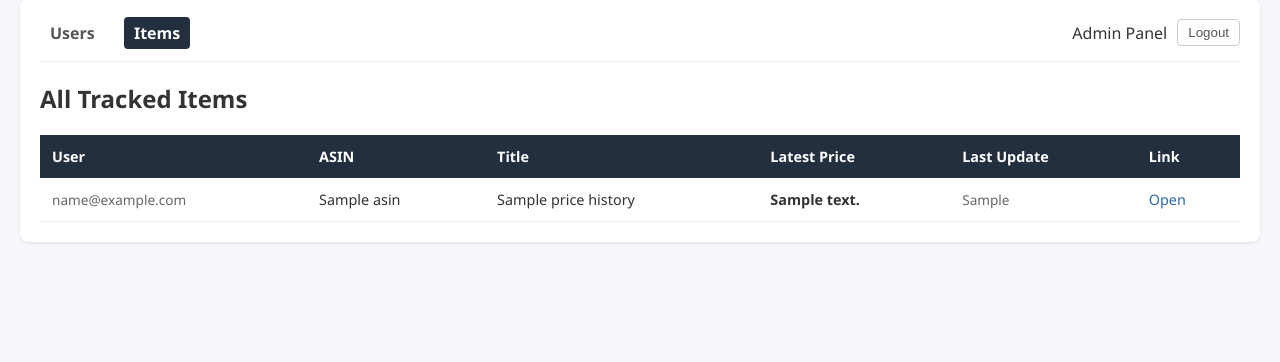
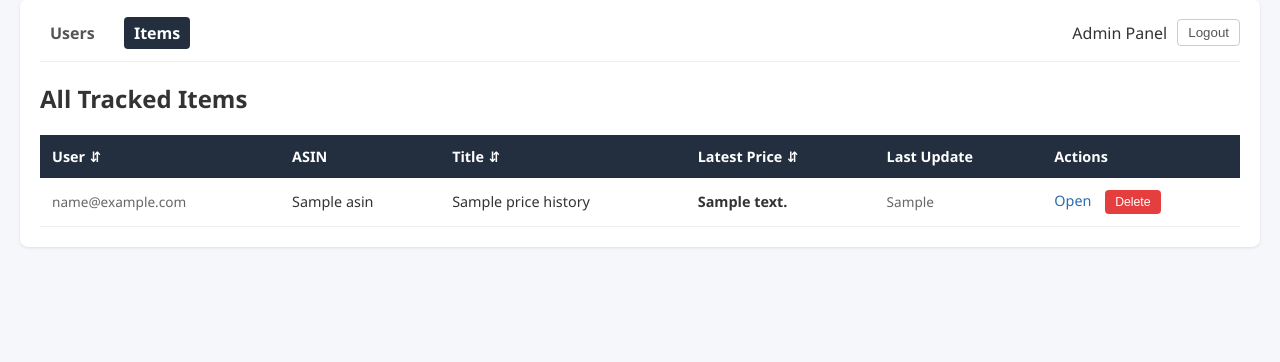
Before and after one commit to ashaari777/amazonsa-track, a Flask app: page /admin/items in a window 1280 px wide. Shown: the part 21-383 px from the top of the page. Run offline with Flask 3, Linux system fonts and the light colour scheme; the visitor is signed in with stand-in values (Sample User, id 1); a database or web service that is not in the repository returns one stand-in record (values such as "Sample title"); some libraries are stand-ins or nearby versions.

Commit message:
Enhance admin items page with sorting and delete options
Added sorting links and delete button for items.

```diff
--- a/templates/admin_items.html
+++ b/templates/admin_items.html
@@ -6,20 +6,20 @@
   <style>
     body { font-family: 'Segoe UI', Tahoma, Geneva, Verdana, sans-serif; margin: 0; background: #f5f7fa; padding: 20px; color: #333; }
     .panel { background: #fff; border-radius: 8px; box-shadow: 0 1px 3px rgba(0,0,0,0.1); padding: 20px; }
-
-    /* Top Navigation Bar */
     .header { display: flex; justify-content: space-between; align-items: center; margin-bottom: 20px; border-bottom: 1px solid #eee; padding-bottom: 15px; }
     .nav-links a { text-decoration: none; color: #555; margin-right: 15px; font-weight: 600; padding: 5px 10px; border-radius: 4px; }
     .nav-links a.active { background: #232f3e; color: #fff; }
     .nav-links a:hover { background: #e2e8f0; color: #111; }
-
     .btn-logout { background: transparent; border: 1px solid #ccc; color: #555; padding: 5px 10px; border-radius: 4px; cursor:pointer; }
 
     table { width: 100%; border-collapse: collapse; }
     th { text-align: left; background: #232f3e; color: #fff; padding: 12px; font-size: 0.9em; }
+    th a { color: #fff; text-decoration: none; display: flex; align-items: center; gap: 5px; }
+    th a:hover { text-decoration: underline; }
     td { padding: 12px; border-bottom: 1px solid #eee; font-size: 0.9em; }
     a { color: #2b6cb0; text-decoration: none; }
     .muted { color: #666; font-size: 0.85em; }
+    .btn-delete { background: #e53e3e; color: #fff; border:none; padding:5px 10px; border-radius:4px; cursor:pointer; font-size:0.85em; margin-left:10px; }
   </style>
 </head>
 <body>
@@ -40,7 +40,14 @@
     <h2>All Tracked Items</h2>
     <table>
       <thead>
-        <tr><th>User</th><th>ASIN</th><th>Title</th><th>Latest Price</th><th>Last Update</th><th>Link</th></tr>
+        <tr>
+            <th><a href="{{ url_for('admin_items', sort='az_user') }}">User <span>&#8693;</span></a></th>
+            <th>ASIN</th>
+            <th><a href="{{ url_for('admin_items', sort='az_title') }}">Title <span>&#8693;</span></a></th>
+            <th><a href="{{ url_for('admin_items', sort='price') }}">Latest Price <span>&#8693;</span></a></th>
+            <th>Last Update</th>
+            <th>Actions</th>
+        </tr>
       </thead>
       <tbody>
         {% for it in items %}
@@ -52,7 +59,12 @@
             </td>
             <td><strong>{{ it["latest_price_text"] if it["latest_price_text"] else "-" }}</strong></td>
             <td class="muted">{{ it["latest_ts"] if it["latest_ts"] else "-" }}</td>
-            <td><a href="{{ it['url'] }}" target="_blank" rel="noopener">Open</a></td>
+            <td>
+                <a href="{{ it['url'] }}" target="_blank" rel="noopener">Open</a>
+                <form method="post" action="{{ url_for('admin_delete_item_by_id', item_id=it['id']) }}" style="display:inline;" onsubmit="return confirm('Delete this item from this user?');">
+                    <button class="btn-delete" type="submit">Delete</button>
+                </form>
+            </td>
           </tr>
         {% endfor %}
       </tbody>
```
